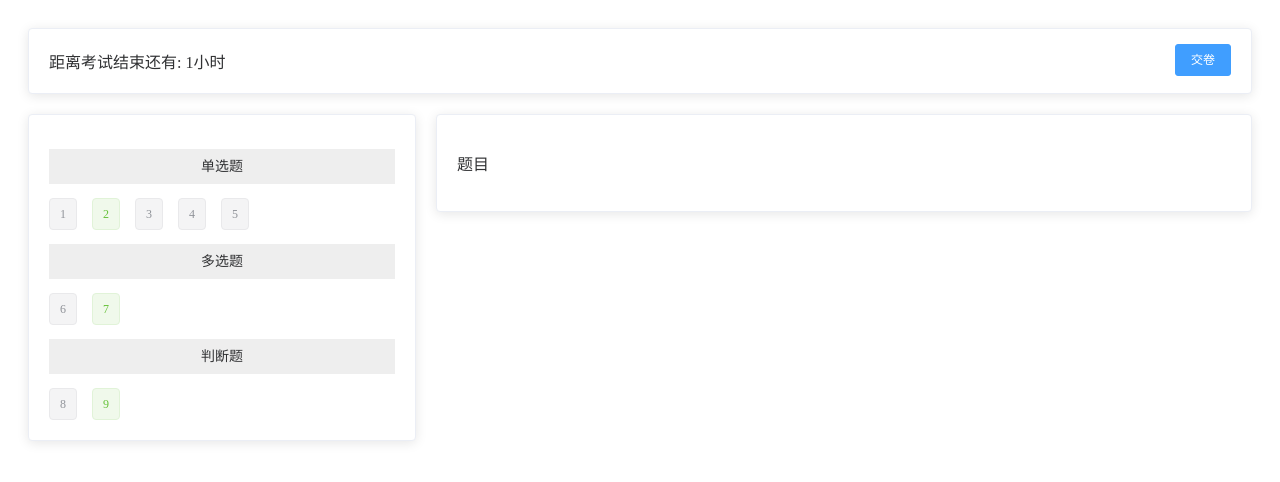
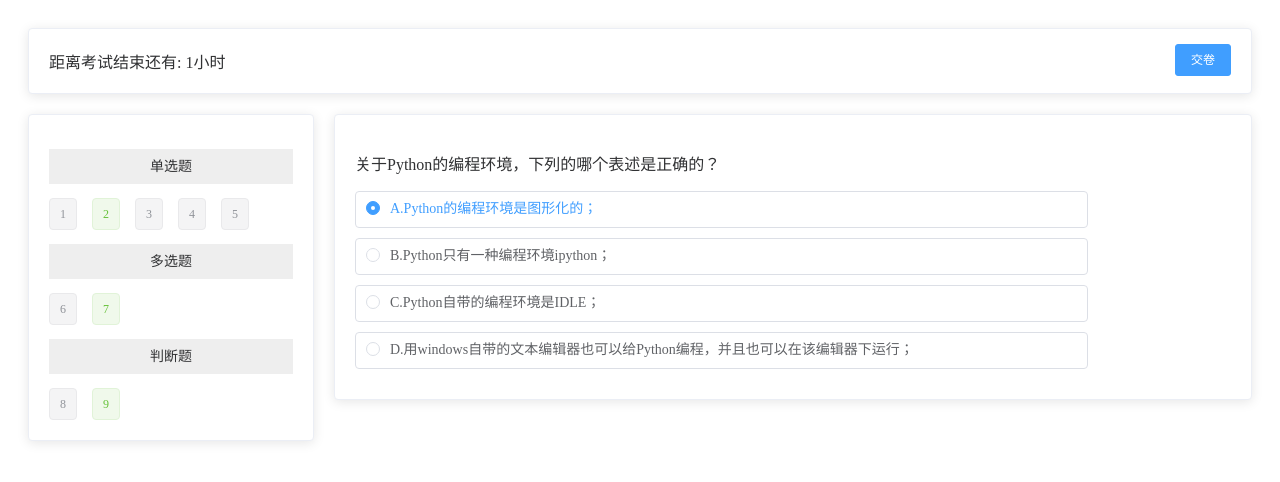
Before and after one commit to hhdyhaha/exam-sys, a Vue app: page /online/OlineExam/CommonExam in a window 1280 px wide. Shown: the top 482 px of the page. Built offline with nearby package versions, Linux system fonts and the light colour scheme; no server answers.

Commit message:
右边题目样式完成以及去除radio前面圆点

```diff
--- a/src/components/CommonExam.vue
+++ b/src/components/CommonExam.vue
@@ -17,8 +17,8 @@
       </el-col>
     </el-row>
     <!-- 一行两列 -->
-    <el-row>
-      <el-col :span="8">
+    <el-row id="defaultImages">
+      <el-col :span="6">
         <div class="l-main">
           <!-- 卡片 -->
           <el-card
@@ -52,14 +52,22 @@
 
         </div>
       </el-col>
-      <el-col :span="16">
+      <el-col :span="18">
         <div class="r-main">
           <!-- 卡片 -->
           <el-card
             class="box-card"
             shadow="always"
           >
-            <p>题目</p>
+            <p>关于Python的编程环境，下列的哪个表述是正确的？</p>
+            <div class="option-radio-button">
+              <el-radio-group v-model="radio1" >
+              <el-radio class="radio-button" label="上海">A.Python的编程环境是图形化的；</el-radio>
+              <el-radio class="radio-button" label="北京">B.Python只有一种编程环境ipython；</el-radio>
+              <el-radio class="radio-button" label="广州">C.Python自带的编程环境是IDLE；</el-radio>
+              <el-radio class="radio-button" label="深圳">D.用windows自带的文本编辑器也可以给Python编程，并且也可以在该编辑器下运行；</el-radio>
+            </el-radio-group>
+            </div>
           </el-card>
         </div>
       </el-col>
@@ -68,10 +76,19 @@
 </template>
 
 <script>
-export default {};
+export default {
+  data () {
+      return {
+        radio1: '上海',
+        radio2: '上海',
+        radio3: '上海',
+        radio4: '上海'
+      };
+    }
+};
 </script>
 
-<style lang="less" scoped>
+<style lang="less" >
 .CommonExam {
   padding: 20px;
 }
@@ -97,4 +114,21 @@ export default {};
     cursor: pointer;
   }
 }
+
+.radio-button{
+  width:80%;
+  display: inline-block;
+  padding: 9px 20px 9px 10px;
+  border-radius: 4px;
+  border: 1px solid #dcdfe6;
+  margin-bottom: 10px;
+  line-height: 2;
+  font-size: 14px;
+  margin-right: 30px;
+  white-space: nowrap;
+}
+// 去除radio小圆点 在全局css样式中写样式（在组件的局部样式中写似乎不起作用）
+.el-radio__input{
+    display: none;
+}
 </style>
```
